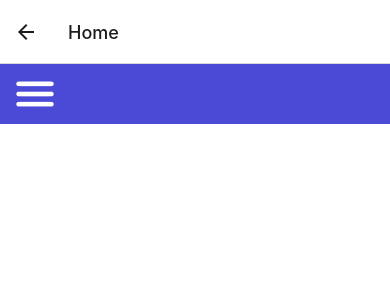
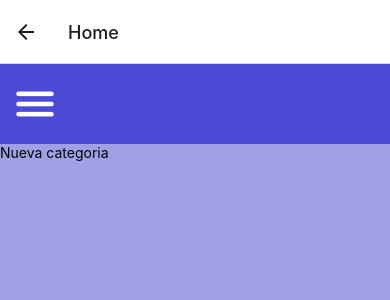
Before and after one commit to infomanProgramer/ControlHavitApp, a React Native app: screen /Home in a window 390 px wide. Shown: the top 300 px of the page. Built offline with nearby package versions, Linux system fonts and the light colour scheme.

Commit message:
Menu principal + cambio de pantallas

```diff
--- a/src/components/Header.jsx
+++ b/src/components/Header.jsx
@@ -3,28 +3,32 @@ import {Text, View, StyleSheet, TouchableOpacity, FlatList, StatusBar} from 'rea
 import Icon from 'react-native-vector-icons/Ionicons';
 import MainStyle, {colors} from "../GlobalStyles/MainStyle";
 
-const Header = () => {
+const Header = ({onClickItemMenuPassData}) => {
     const [showButton, setShowButton] = useState(true);
 
     const menuPrincipalArray = [
-        {key: 1, value: 'Nueva Categoria'},
-        {key: 2, value: 'Lista Categorias'},
-        {key: 3, value: 'Nueva Habito'},
-        {key: 4, value: 'Lista Habitos'},
-        {key: 5, value: 'Registrar habitos diarios'},
-        {key: 6, value: 'Historial registro diario'},
-        {key: 7, value: 'Registrar habitos diarios'},
-        {key: 8, value: 'Historial registro diario'}
+        {key: 1, value: 'Nueva Categoria', icon: 'add'},
+        {key: 2, value: 'Lista Categorias', icon: 'list-circle'},
+        {key: 3, value: 'Nueva Habito', icon: 'add-circle'},
+        {key: 4, value: 'Lista Habitos', icon: 'list-circle-outline'},
+        {key: 5, value: 'Registrar habitos diarios', icon: 'barbell-sharp'},
+        {key: 6, value: 'Historial registro diario', icon: 'bar-chart-outline'}
     ];
 
     const toggleButton = () => {
         setShowButton(!showButton);
     }
 
-    const Item = ({title}) => (
-        <View style={styles.item}>
-          <Text style={styles.title}>{title}</Text>
-        </View>
+    const onClickItemMenu = (id) => {
+        setShowButton(!showButton);
+        onClickItemMenuPassData(id);
+    };
+
+    const Item = ({title, icon, id}) => (
+        <TouchableOpacity onPress={() => onClickItemMenu(id)} style={styles.item}>
+            <Icon name={icon} style={[{marginLeft: 10}]} size={25} color={colors.blanco}/>
+            <Text style={{color: colors.blanco, marginLeft: 10}}>{title}</Text>
+        </TouchableOpacity>
     );
 
     const MenuPrincipal = () => {
@@ -32,14 +36,14 @@ const Header = () => {
             <View style={[styles.container, !showButton? MainStyle.visible : MainStyle.hidden]}>
                 <FlatList
                     data={menuPrincipalArray}
-                    renderItem={({item}) => <Item title={item.value} />}></FlatList>
+                    renderItem={({item}) => <Item title={item.value} icon={item.icon} id={item.key} />}></FlatList>
             </View>
         );
     };
 
     return(
         <View style={[styles.container_header, {flexDirection: 'column', alignItems: 'left'}]}>
-            <TouchableOpacity onPress={toggleButton} style={{height: 60, width: 70, flexDirection: "row", alignItems: "center"}}>
+            <TouchableOpacity onPress={toggleButton} style={{height: 80, width: 70, flexDirection: "row", alignItems: "center"}}>
                 <Icon name="menu" style={[{marginLeft: 10}]} size={50} color={colors.blanco}/>
             </TouchableOpacity>
             <MenuPrincipal></MenuPrincipal>
@@ -50,25 +54,23 @@ const Header = () => {
 const styles = StyleSheet.create({
     container_header: {
         backgroundColor: colors.purpura,
-        // minHeight: "10%",
         height: "auto",
-        verticalAlign: "middle"
+        verticalAlign: "middle",
+        zIndex: 1
     },
     container: {
         width: "100%",
         height: "auto",
-        backgroundColor: colors.crema
+        backgroundColor: colors.purpura,
+        position: "absolute",
+        top: 80
     },
-    // container: {
-    //     flex: 1,
-    //     marginTop: StatusBar.currentHeight || 0,
-    // },
     item: {
-        backgroundColor: '#f9c2ff',
         padding: 10,
         marginVertical: 8,
-        marginHorizontal: 16,
-      },
+        flexDirection: "row",
+        alignItems: "center"
+    },
 });
 
 export default Header;
--- a/src/forms/Main.jsx
+++ b/src/forms/Main.jsx
@@ -1,11 +1,84 @@
-import React from "react";
+import React, { useState } from "react";
 import {Text, View, StyleSheet} from "react-native";
 import Header from "../components/Header";
+import NuevaCategoria from "../pages/nueva-categoria";
+import HistorialHabitos from "../pages/historial-habitos";
+import ListaCategorias from "../pages/lista-catagorias";
+import ListaHabitos from "../pages/lista-habitos";
+import NuevoHabito from "../pages/nuevo-habito";
+import RegistrarHabitosDiarios from "../pages/registrar-habitos-diarios";
 
 const Main = () => {
+    const [HistorialHabitosVisible, setHistorialHabitosVisible] = useState(false);
+    const [ListaCategoriasVisible, setListaCategoriasVisible] = useState(false);
+    const [ListaHabitosVisible, setListaHabitosVisible] = useState(false);
+    const [NuevaCategoriaVisible, setNuevaCategoriaVisible] = useState(true);
+    const [NuevaHabitoVisible, setNuevaHabitoVisible] = useState(false);
+    const [RegistrarHabitosDiariosVisible, setRegistrarHabitosDiariosVisible] = useState(false);
+
+    const handleDataMenuItemPassData = (id) => {
+        switch (id) {
+            case 1://Nueva Categoria
+                setNuevaCategoriaVisible(true);
+                setListaCategoriasVisible(false);
+                setNuevaHabitoVisible(false);
+                setListaHabitosVisible(false);
+                setRegistrarHabitosDiariosVisible(false);
+                setHistorialHabitosVisible(false);
+                break;
+            case 2://Lista Categorias
+                setNuevaCategoriaVisible(false);
+                setListaCategoriasVisible(true);
+                setNuevaHabitoVisible(false);
+                setListaHabitosVisible(false);
+                setRegistrarHabitosDiariosVisible(false);
+                setHistorialHabitosVisible(false);
+                break;
+            case 3://Nuevo habito
+                setNuevaCategoriaVisible(false);
+                setListaCategoriasVisible(false);
+                setNuevaHabitoVisible(true);
+                setListaHabitosVisible(false);
+                setRegistrarHabitosDiariosVisible(false);
+                setHistorialHabitosVisible(false);
+                break;
+            case 4://Lista de habitos
+                setNuevaCategoriaVisible(false);
+                setListaCategoriasVisible(false);
+                setNuevaHabitoVisible(false);
+                setListaHabitosVisible(true);
+                setRegistrarHabitosDiariosVisible(false);
+                setHistorialHabitosVisible(false);
+                break;
+            case 5://Registrar habitos diarios
+                setNuevaCategoriaVisible(false);
+                setListaCategoriasVisible(false);
+                setNuevaHabitoVisible(false);
+                setListaHabitosVisible(false);
+                setRegistrarHabitosDiariosVisible(true);
+                setHistorialHabitosVisible(false);
+                break;
+            case 6://Historial registro diario
+                setNuevaCategoriaVisible(false);
+                setListaCategoriasVisible(false);
+                setNuevaHabitoVisible(false);
+                setListaHabitosVisible(false);
+                setRegistrarHabitosDiariosVisible(false);
+                setHistorialHabitosVisible(true);
+                break;
+        }
+    };
+
     return(
         <View style={styles.mainContainer}>
-            <Header/>
+            <Header onClickItemMenuPassData={handleDataMenuItemPassData}/>
+
+            <NuevaCategoria showScreen={NuevaCategoriaVisible}/>
+            <ListaCategorias showScreen={ListaCategoriasVisible}/>
+            <NuevoHabito showScreen={NuevaHabitoVisible}/>
+            <ListaHabitos showScreen={ListaHabitosVisible}/>
+            <RegistrarHabitosDiarios showScreen={RegistrarHabitosDiariosVisible}/>
+            <HistorialHabitos showScreen={HistorialHabitosVisible}/>
         </View>
     )
 };
@@ -14,6 +87,7 @@ const styles = StyleSheet.create({
     mainContainer: {
         backgroundColor:'#FFFFFF',
         height: '100%',
+        flexDirection: "column"
     }
 });
 
--- /dev/null
+++ b/src/pages/historial-habitos.jsx
@@ -0,0 +1,20 @@
+import React from 'react';
+import {Text, View, StyleSheet, TouchableOpacity, FlatList, StatusBar} from 'react-native';
+import MainStyle, {colors} from '../GlobalStyles/MainStyle';
+
+const HistorialHabitos = ({showScreen}) => {
+  return (
+    <View style={[styles.container, showScreen?MainStyle.visible:MainStyle.hidden]}>
+        <Text>Historial habitos</Text>
+    </View>
+  )
+}
+
+const styles = StyleSheet.create({
+    container: {
+        backgroundColor: colors.purpuraLight,
+        height: "100%"
+    }
+});
+
+export default HistorialHabitos
--- /dev/null
+++ b/src/pages/lista-catagorias.jsx
@@ -0,0 +1,20 @@
+import React from 'react';
+import {Text, View, StyleSheet, TouchableOpacity, FlatList, StatusBar} from 'react-native';
+import MainStyle, {colors} from '../GlobalStyles/MainStyle';
+
+const ListaCategorias = ({showScreen}) => {
+  return (
+    <View style={[styles.container, showScreen?MainStyle.visible:MainStyle.hidden]}>
+        <Text>Lista categorias</Text>
+    </View>
+  )
+}
+
+const styles = StyleSheet.create({
+    container: {
+        backgroundColor: colors.purpuraLight,
+        height: "100%"
+    }
+});
+
+export default ListaCategorias
--- /dev/null
+++ b/src/pages/lista-habitos.jsx
@@ -0,0 +1,20 @@
+import React from 'react';
+import {Text, View, StyleSheet, TouchableOpacity, FlatList, StatusBar} from 'react-native';
+import MainStyle, {colors} from '../GlobalStyles/MainStyle';
+
+const ListaHabitos = ({showScreen}) => {
+  return (
+    <View style={[styles.container, showScreen?MainStyle.visible:MainStyle.hidden]}>
+        <Text>Lista habitos</Text>
+    </View>
+  )
+}
+
+const styles = StyleSheet.create({
+    container: {
+        backgroundColor: colors.purpuraLight,
+        height: "100%"
+    }
+});
+
+export default ListaHabitos
--- /dev/null
+++ b/src/pages/nueva-categoria.jsx
@@ -0,0 +1,20 @@
+import React from 'react';
+import {Text, View, StyleSheet, TouchableOpacity, FlatList, StatusBar} from 'react-native';
+import MainStyle, {colors} from '../GlobalStyles/MainStyle';
+
+const NuevaCategoria = ({showScreen}) => {
+  return (
+    <View style={[styles.container, showScreen?MainStyle.visible:MainStyle.hidden]}>
+        <Text>Nueva categoria</Text>
+    </View>
+  )
+}
+
+const styles = StyleSheet.create({
+    container: {
+        backgroundColor: colors.purpuraLight,
+        height: "100%"
+    }
+});
+
+export default NuevaCategoria
--- /dev/null
+++ b/src/pages/nuevo-habito.jsx
@@ -0,0 +1,20 @@
+import React from 'react';
+import {Text, View, StyleSheet, TouchableOpacity, FlatList, StatusBar} from 'react-native';
+import MainStyle, {colors} from '../GlobalStyles/MainStyle';
+
+const NuevoHabito = ({showScreen}) => {
+  return (
+    <View style={[styles.container, showScreen?MainStyle.visible:MainStyle.hidden]}>
+        <Text>Nuevo habito</Text>
+    </View>
+  )
+}
+
+const styles = StyleSheet.create({
+    container: {
+        backgroundColor: colors.purpuraLight,
+        height: "100%"
+    }
+});
+
+export default NuevoHabito
--- /dev/null
+++ b/src/pages/registrar-habitos-diarios.jsx
@@ -0,0 +1,20 @@
+import React from 'react';
+import {Text, View, StyleSheet, TouchableOpacity, FlatList, StatusBar} from 'react-native';
+import MainStyle, {colors} from '../GlobalStyles/MainStyle';
+
+const RegistrarHabitosDiarios = ({showScreen}) => {
+  return (
+    <View style={[styles.container, showScreen?MainStyle.visible:MainStyle.hidden]}>
+        <Text>Registrar habitos diarios</Text>
+    </View>
+  )
+}
+
+const styles = StyleSheet.create({
+    container: {
+        backgroundColor: colors.purpuraLight,
+        height: "100%"
+    }
+});
+
+export default RegistrarHabitosDiarios
```
